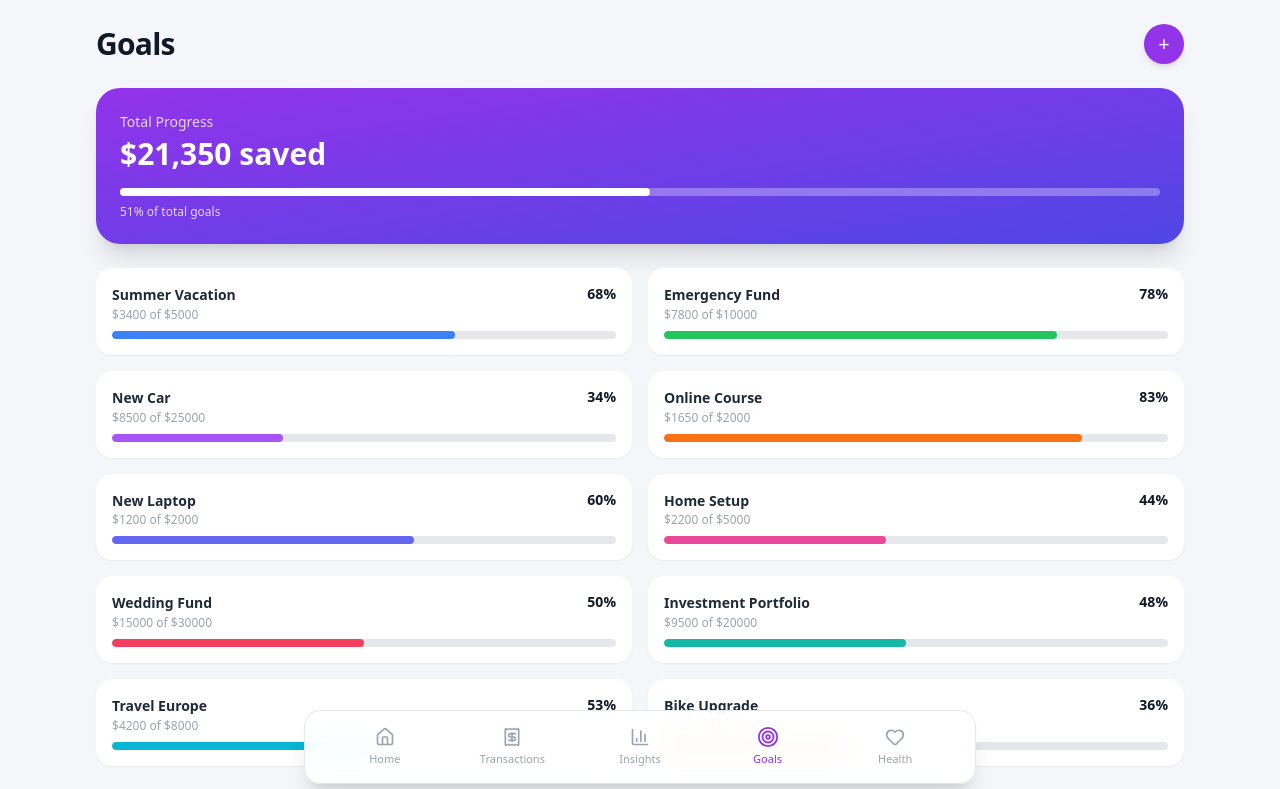
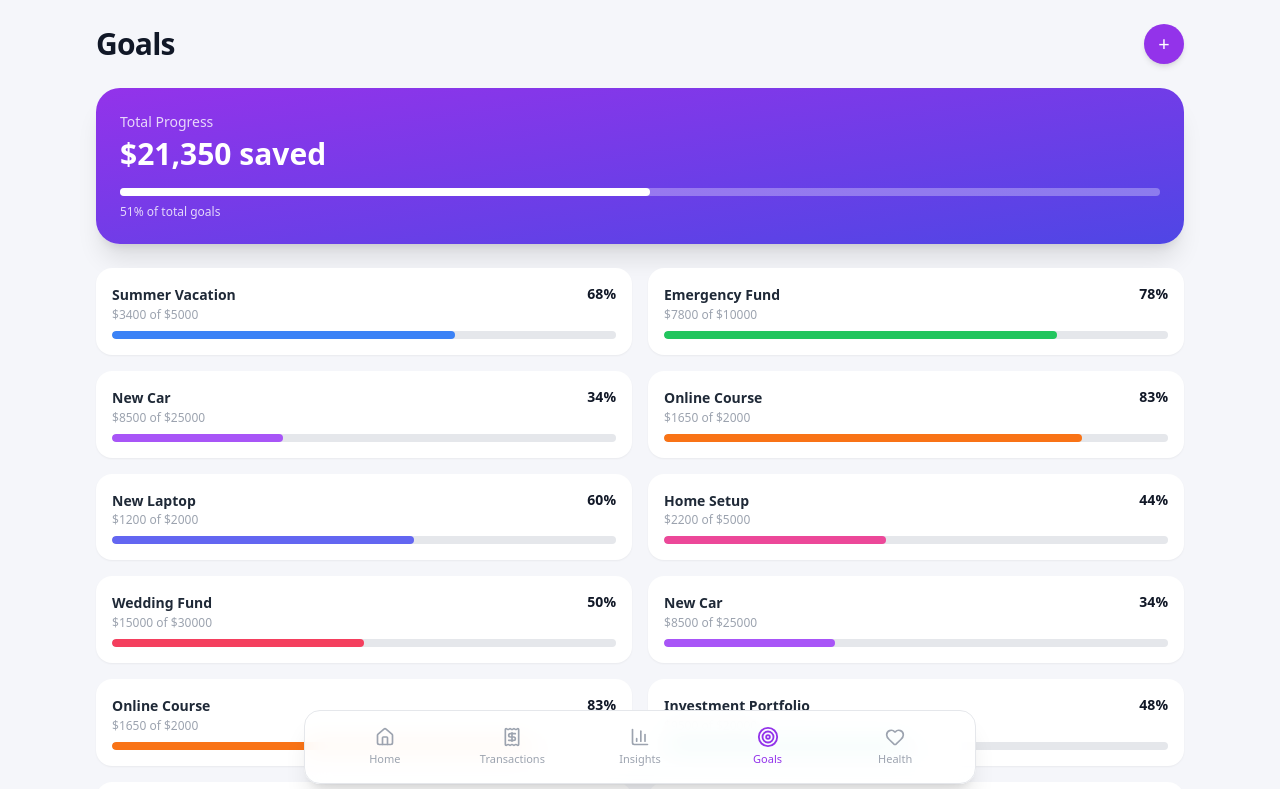
Before and after one commit to RealCifer/FinanceApp, a React (Vite) app: page /app/goals in a window 1280 px wide. Shown: the top 789 px of the page. Built offline with nearby package versions, Linux system fonts and the light colour scheme.

Commit message:
ADDED Goals

```diff
--- a/src/pages/Goals.jsx
+++ b/src/pages/Goals.jsx
@@ -42,6 +42,18 @@ const goals = [
     saved: 15000,
     total: 30000,
     color: "bg-rose-500",
+  },
+  {
+    title: "New Car",
+    saved: 8500,
+    total: 25000,
+    color: "bg-purple-500",
+  },
+  {
+    title: "Online Course",
+    saved: 1650,
+    total: 2000,
+    color: "bg-orange-500",
   },
   {
     title: "Investment Portfolio",
```
